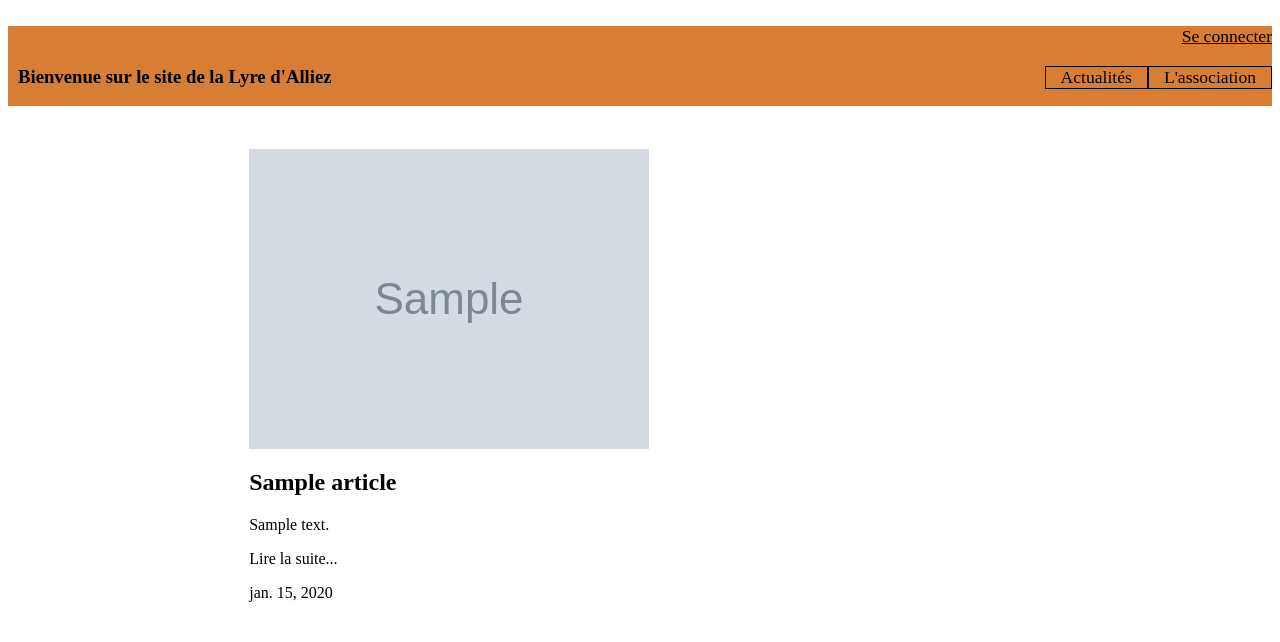
After one commit to JL31/Site_Lyre_d_Alliez, a Django app: page /actualites/articles/ in a window 1280 px wide. The commit adds this page. Shown: the top 642 px of the page. Run offline with Django 3.2, Linux system fonts and the light colour scheme; tables that the repository leaves empty hold one stand-in row (values such as "Sample post"); grey boxes marked "Sample" are stand-in pictures; some libraries are stand-ins or nearby versions.

Commit message:
Création des articles et test de modifications pour l'envoi de mails

```diff
--- a/lyre_d_alliez/lyre_d_alliez/forms.py
+++ b/lyre_d_alliez/lyre_d_alliez/forms.py
@@ -22,9 +22,9 @@ __status__ = 'dev'
 from django.contrib.auth.forms import UserCreationForm
 from django.contrib.auth.models import User
 from django.core.exceptions import ValidationError
-from .models import Membre, Evenements, Abonnement
+from .models import Membre, Evenement, Abonnement, Article
 from django.forms import MultipleChoiceField, ModelForm, EmailField, DateField, TextInput, DateInput
-from bootstrap_modal_forms.forms import BSModalForm
+# from bootstrap_modal_forms.forms import BSModalForm
 
 
 # ==================================================================================================
@@ -114,7 +114,7 @@ class EvenementForm(ModelForm):
             Configuration/définition des options de metadonnées du formulaire
         """
 
-        model = Evenements
+        model = Evenement
         fields = ("nom", "lieu", "date")
 
 
@@ -167,6 +167,22 @@ class AbonnementEvenementForm(ModelForm):
         return self.cleaned_data
 
 
+# ===========================
+class ArticleForm(ModelForm):
+    """
+        Classe qui permet la création d'un formulaire pour renseigner les champs d'un nouvel article
+    """
+
+    # =========
+    class Meta:
+        """
+            Configuration/définition des options de metadonnées du formulaire
+        """
+
+        model = Article
+        fields = ("image", "titre", "description")
+
+
 # ==================================================================================================
 # FUNCTIONS
 # ==================================================================================================
--- a/lyre_d_alliez/lyre_d_alliez/urls.py
+++ b/lyre_d_alliez/lyre_d_alliez/urls.py
@@ -65,23 +65,31 @@ urlpatterns = [
 
     path('accueil/', accueil, name='accueil'),
 
+    # Menu et sous-menus : Actualités
     path('actualites/', actualites, name='actualites'),
     path('actualites/agenda/', agenda, name='agenda'),
+    path('actualites/articles/', liste_des_articles, name='liste_des_articles'),
+    re_path(r'^actualites/article/(?P<reference_de_l_article>\d+)/$', lire_article, name='lire_article'),
 
+    # Menu et sous-menus  : Association
     path('association/', association, name='association'),
     path('association/presentation/', flatpage, {'url': '/association/presentation/'}, name='presentation'),
     # path('association/bureau/', flatpage, {'url': '/association/bureau/'}, name='bureau'),
     path('association/bureau/', bureau, name='bureau'),
     path('association/les_pupitres/', les_pupitres, name='les_pupitres'),
 
+    # Menu et sous-menus  : Zone de partage
     path('zone_de_partage/', zone_de_partage, name='zone_de_partage'),
 
+    # APIs
     path('creation_profil_membre/', creation_profil_membre, name='creation_profil_membre'),
     path('creation_evenement/', creation_evenement, name='creation_evenement'),
     # path('abonnement_evenement/', VueAbonnementEvenement.as_view(), name='abonnement_evenement'),
     re_path(r'^abonnement_evenement/(?P<nom_de_l_evenement>.*)/$', abonnement_evenement, name='abonnement_evenement'),
     path('envoi_alerte_abonne/', envoi_alerte_abonne, name='envoi_alerte_abonne'),
+    path('creation_article/', creation_article, name='creation_article'),
 
+    # Connexion / deconnexion
     path('connexion/', LoginView.as_view(template_name='connexion.html'), name='connexion'),
     path('deconnexion/', LogoutView.as_view(template_name='deconnexion.html'), name='deconnexion'),
     path('acces_interdit/', acces_interdit, name='acces_interdit'),
--- a/lyre_d_alliez/lyre_d_alliez/views.py
+++ b/lyre_d_alliez/lyre_d_alliez/views.py
@@ -23,15 +23,20 @@ from django.shortcuts import render
 from django.http import HttpResponseRedirect
 from django.contrib.auth.decorators import login_required, user_passes_test
 from django.db.models.signals import post_save
-from django.core.mail import mail_admins
-from .forms import MembreForm, LISTE_DES_INSTRUMENTS, EvenementForm, AbonnementEvenementForm
-from .models import Membre, Evenements, Abonnement
+from django.core.mail import mail_admins, send_mail
 from django.contrib import messages
+
+from .forms import MembreForm, LISTE_DES_INSTRUMENTS, EvenementForm, AbonnementEvenementForm, ArticleForm
+from .models import Membre, Evenement, Abonnement, Article
+
+from .secret_data import ADMINS, MOT_DE_PASSE
 
 # from bootstrap_modal_forms.generic import BSModalCreateView
 
 from collections import OrderedDict
 from datetime import datetime
+from locale import setlocale, LC_TIME
+from smtplib import SMTPException
 
 
 # ==================================================================================================
@@ -90,11 +95,45 @@ def envoi_mail_admin_nouveau_membre(**kwargs):
 
     sujet = " Inscription d'un nouveau membre"
     message = ("Une personne vient de remplir le formulaire d'inscription à la zone des membres.\n\n"
-               "Merci de vérifier les informations renseignées et de lui attribuer soit : \n\n"
-               "- l'accès à la zone membre ;\n"
-               "- l'accès aux outils du chef.")
+               "Merci de vérifier les informations renseignées et de lui attribuer les accès en tant que : \n\n"
+               "- membre ;\n"
+               "- membre du bureau ;\n"
+               "- chef.")
+    expediteur = ADMINS[0][1]
+    destinataire = [ADMINS[0][1]]
 
-    mail_admins(sujet, message)
+    utilisateur = ADMINS[0][1]
+    mot_de_passe = MOT_DE_PASSE
+
+    # mail_admins(sujet, message)
+    try:
+
+        send_mail(sujet, message, expediteur, destinataire, fail_silently=False, auth_user=utilisateur, auth_password=mot_de_passe)
+
+    except SMTPException:
+
+        msg = "Problème lors de l'envoi de mail après la création d'un compte membre"
+        raise SMTPException(msg)
+
+# =======================
+def envoi_mail(**kwargs):
+    """
+        Fonction qui permet d'envoyer un mail
+    """
+
+    expediteur = ADMINS[0][1]
+    destinataire = [ADMINS[0][1]]
+    utilisateur = ADMINS[0][1]
+    mot_de_passe = MOT_DE_PASSE
+
+    try:
+
+        send_mail(kwargs["sujet"], kwargs["message"], expediteur, destinataire, fail_silently=False, auth_user=utilisateur, auth_password=mot_de_passe)
+
+    except SMTPException:
+
+        msg = kwargs["msg_erreur"]
+        raise SMTPException(msg)
 
 
 # ==================================================================================================
@@ -242,7 +281,7 @@ def agenda(request):
         :rtype: django.http.response.HttpResponse
     """
 
-    liste_des_evenements = Evenements.objects.all()
+    liste_des_evenements = Evenement.objects.all()
 
     return render(request, "agenda.html", {"liste_des_evenements": liste_des_evenements})
 
@@ -274,7 +313,6 @@ def creation_evenement(request):
 
     return render(request, "EvenementForm.html", {"form": form})
 
-
 # ====================================================
 def abonnement_evenement(request, nom_de_l_evenement):
     """
@@ -296,7 +334,7 @@ def abonnement_evenement(request, nom_de_l_evenement):
 
         if form.is_valid():
 
-            evenement = Evenements.objects.filter(nom=nom_de_l_evenement)
+            evenement = Evenement.objects.filter(nom=nom_de_l_evenement)
 
             if len(evenement) > 1:
 
@@ -309,13 +347,20 @@ def abonnement_evenement(request, nom_de_l_evenement):
                 # mettre en place un système pour éviter les doublons
                 # quid si un même visiteur souhaite programmer deux alertes à la même date ?
 
-                abonnement = Abonnement(adresse_mail_abonne=form.cleaned_data.get("adresse_email"),
-                                        date_de_l_alerte=form.cleaned_data.get("date_envoi_alerte"))
+                adresse_mail_abonne = form.cleaned_data.get("adresse_email")
+                date_de_l_alerte = form.cleaned_data.get("date_envoi_alerte")
+
+                abonnement = Abonnement(adresse_mail_abonne=adresse_mail_abonne,
+                                        date_de_l_alerte=date_de_l_alerte)
                 abonnement.save()
 
                 for obj in evenement:
 
                     obj.abonnements.add(abonnement)
+
+                    setlocale(LC_TIME, "fr-FR")     # permet d'obtenir la date au format local (ici Fr)
+                    msg = "Votre demande d'abonnement a bien été prise en compte. Vous recevrez un email pour vous alerter le {} à l'adresse suivante : {}".format(date_de_l_alerte.strftime("%A %d %B %Y"), adresse_mail_abonne)
+                    messages.info(request, msg)
 
             return HttpResponseRedirect("/actualites/agenda/")
 
@@ -337,7 +382,7 @@ def envoi_alerte_abonne(request):
         :rtype: django.http.response.HttpResponse | django.http.response.HttpResponseRedirect
     """
 
-    liste_des_evenements = Evenements.objects.all()
+    liste_des_evenements = Evenement.objects.all()
 
     for evenement in liste_des_evenements:
 
@@ -347,7 +392,12 @@ def envoi_alerte_abonne(request):
 
             if abonne.date_de_l_alerte.strftime("%Y-%m-%d") == datetime.now().strftime("%Y-%m-%d"):
 
-                return render(request, "page_de_test.html", {"evenement": evenement, "abonne": abonne})
+                sujet = " Rappel "
+                message = ("La Lyre d'Alliez vous rappelle que le {{ evenement.nom }} aura lieu à {{ evenement.lieu }} le {{ evenement.date }}<br />"
+                           "Ceci est un message automatique envoyé à {{ abonne.adresse_mail_abonne }}")
+                msg_erreur = "Problème lors de l'envoi d'une alerte mail à un abonné"
+
+                envoi_mail(sujet=sujet, message=message, msg_erreur=msg_erreur)
 
     return HttpResponseRedirect("/accueil/")
 
@@ -381,12 +431,89 @@ def bureau(request):
 
     return render(request, "bureau.html", {"chef": chef, "liste_des_membres_du_bureau": liste_des_membres_du_bureau})
 
+# ============================
+def creation_article(request):
+    """
+        Vue du formulaire permettant la création d'un nouvel article
+
+        :param request: instance de HttpRequest
+        :type request: django.core.handlers.wsgi.WSGIRequest
+
+        :return: instance de HttpResponse ou de HttpResponseRedirect
+        :rtype: django.http.response.HttpResponse | django.http.response.HttpResponseRedirect
+    """
+
+    if request.method == "POST":
+
+        form = ArticleForm(request.POST, request.FILES)
+
+        if form.is_valid():
+
+            form.save()
+            msg = "L'article a été crée avec succès"
+            messages.info(request, msg)
+            return HttpResponseRedirect("/accueil/")
+
+    else:
+
+        form = ArticleForm()
+
+    return render(request, "ArticleForm.html", {"form": form})
+
+# ==============================
+def liste_des_articles(request):
+    """
+        Vue permettant de lister tous les articles créés
+
+        :param request: instance de HttpRequest
+        :type request: django.core.handlers.wsgi.WSGIRequest
+
+        :return: instance de HttpResponse
+        :rtype: django.http.response.HttpResponse
+    """
+
+    liste_des_articles = Article.objects.order_by("-date")
+
+    return render(request, "articles.html", {"liste_des_articles": liste_des_articles})
+
+# ================================================
+def lire_article(request, reference_de_l_article):
+    """
+        Vue qui permet de lire un article
+
+        :param request: instance de HttpRequest
+        :type request: django.core.handlers.wsgi.WSGIRequest
+
+        :param reference_de_l_article:
+        :type reference_de_l_article:
+
+        :return: instance de HttpResponse
+        :rtype: django.http.response.HttpResponse
+    """
+
+    article = Article.objects.filter(id=reference_de_l_article)
+
+    if len(article) > 1:
+
+        # à améliorer
+        msg = "Erreur --- vue lire_article --- filtre id : plus d'un article"
+        raise ValueError(msg)
+
+    else:
+
+        for obj in article:
+
+            article = obj
+
+    return render(request, "lecture_article.html", {"article": article})
+
+
 # ==================================================================================================
 # SIGNAUX
 # ==================================================================================================
 
 # Envoi d'un mail aux admins en cas de création d'un nouveau compte Membre
-# post_save.connect(envoi_mail_admin_nouveau_membre, sender=Membre)
+post_save.connect(envoi_mail_admin_nouveau_membre, sender=Membre)
 
 
 # ==================================================================================================
--- a/lyre_d_alliez/static/css/overall_style.css
+++ b/lyre_d_alliez/static/css/overall_style.css
@@ -103,3 +103,28 @@ strong
 {
     font-size: 1.1em;
 }
+
+.conteneur_global_des_articles
+{
+    display: flex;
+    justify-content: center;
+}
+
+.articles
+{
+    display: inline-flex;
+    flex-wrap: wrap;
+    width: 65%;
+}
+
+.article
+{
+    width: 20%;
+    margin: 25px 20px 25px 20px;
+}
+
+.lien_image_vers_article, .lien_titre_vers_article, .lien_vers_article
+{
+    color: black;
+    text-decoration: none;
+}
--- /dev/null
+++ b/lyre_d_alliez/templates/articles.html
@@ -0,0 +1,26 @@
+{% extends "base_etendue.html" %}
+
+{% block contenu %}
+
+    <br />
+    <div class="conteneur_global_des_articles">
+
+        <div class="articles">
+
+        {% for article in liste_des_articles %}
+
+            <div class="article">
+                <a href="{% url 'lire_article' article.id %}" class="lien_image_vers_article"><img src="{{ article.image.url }}" class="image_article"/></a>
+                <a href="{% url 'lire_article' article.id %}" class="lien_titre_vers_article"><h2 class="titre_article">{{ article.titre }}</h2></a>
+                <p id="description_article">{{ article.description|truncatewords_html:30 }}</p>
+                <a href="{% url 'lire_article' article.id %}" class="lien_vers_article">Lire la suite...</a>
+                <p id="date_article">{{ article.date }}</p>
+            </div>
+
+        {% endfor %}
+
+        </div>
+
+    </div>
+
+{% endblock %}
--- a/lyre_d_alliez/templates/base.html
+++ b/lyre_d_alliez/templates/base.html
@@ -21,9 +21,11 @@
             <div id="zone_de_messages">
                 {% block zone_de_messages %}{% endblock %}
             </div>
+
             <div id="authentification">
                 {% block authentification %}{% endblock %}
             </div>
+
             <div id="titre_et_menu">
                 <div id="titre_header">
                     <h3><a href="{% url 'accueil' %}">Bienvenue sur le site de la Lyre d'Alliez</a></h3>
--- a/lyre_d_alliez/templates/base_etendue.html
+++ b/lyre_d_alliez/templates/base_etendue.html
@@ -1,4 +1,6 @@
 {% extends "footer.html" %}
+
+{% load widget_tweaks %}
 
 {% block zone_de_messages %}
     {% if messages %}
--- a/lyre_d_alliez/templates/sous_menu_actualites.html
+++ b/lyre_d_alliez/templates/sous_menu_actualites.html
@@ -9,7 +9,7 @@
         <a href="">Calendrier</a>
     </li>
     <li>
-        <a href="">Articles</a>
+        <a href="{% url 'liste_des_articles' %}">Articles</a>
     </li>
 </ul>
 {% endblock %}
```
Also changed, not shown: Notes.txt (+26 -1 lines), lyre_d_alliez/lyre_d_alliez/admin.py (+25 -4 lines), lyre_d_alliez/lyre_d_alliez/models.py (+36 -2 lines), lyre_d_alliez/templates/ArticleForm.html (added, +9 -0 lines), lyre_d_alliez/templates/agenda.html (+0 -19 lines), lyre_d_alliez/templates/lecture_article.html (added, +17 -0 lines), lyre_d_alliez/templates/sous_menu_association_les_pupitres.html (deleted, +0 -29 lines).
